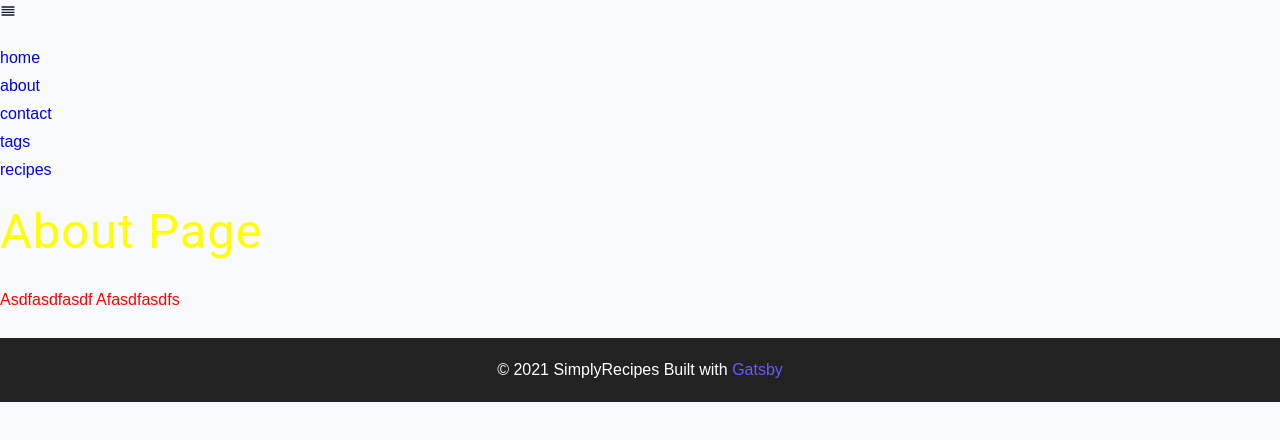
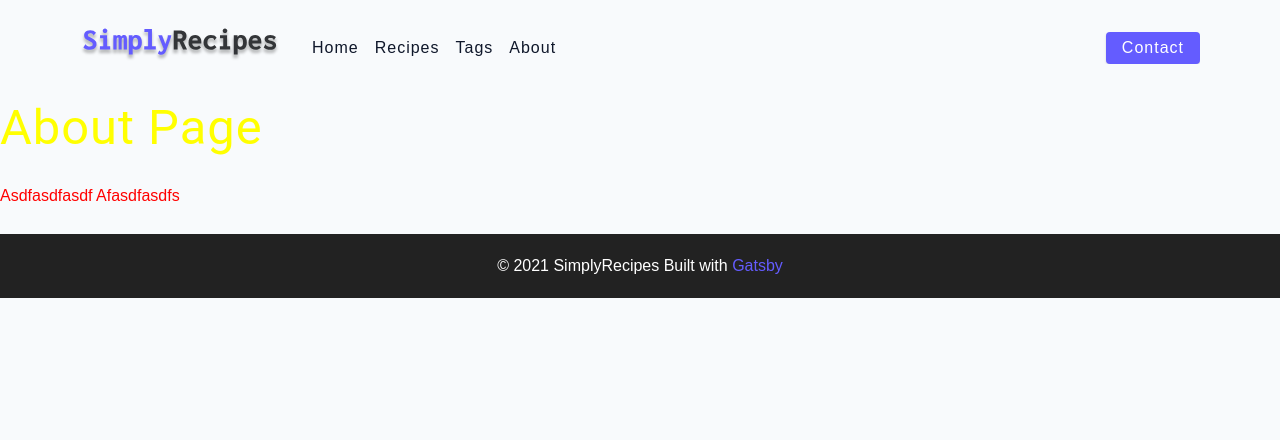
Before and after one commit to marcelo1811/gatsby-simply-recipes, a Gatsby site: page /about in a window 1280 px wide. Built offline with nearby package versions, Linux system fonts and the light colour scheme; Gatsby itself is replaced by a stand-in of ours.

Commit message:
feat: add navbar styles and links

```diff
--- a/src/components/Navbar.js
+++ b/src/components/Navbar.js
@@ -1,28 +1,44 @@
 import { Link } from "gatsby"
 import React from "react"
-import { FiAlignJustify } from "react-icons/fi"
+import { FaAlignJustify } from "react-icons/fa"
+import logo from "../assets/images/logo.svg"
 
 const Navbar = () => {
   return (
-    <nav>
-      <FiAlignJustify />
-      <ul>
-        <li>
-          <Link to="/">home</Link>
-        </li>
-        <li>
-          <Link to="/about">about</Link>
-        </li>
-        <li>
-          <Link to="/contact">contact</Link>
-        </li>
-        <li>
-          <Link to="/tags">tags</Link>
-        </li>
-        <li>
-          <Link to="/recipes">recipes</Link>
-        </li>
-      </ul>
+    <nav className="navbar">
+      <div className="nav-center">
+        <div className="nav-header">
+          <Link to="/">
+            <img src={logo} alt="simply recipes" />
+          </Link>
+          <button className="nav-btn">
+            <FaAlignJustify />
+          </button>
+        </div>
+        <div className="nav-links show-links">
+          <Link to="/" className="nav-link" activeClassName="active-link">
+            home
+          </Link>
+          <Link
+            to="/recipes"
+            className="nav-link"
+            activeClassName="active-link"
+          >
+            recipes
+          </Link>
+          <Link to="/tags" className="nav-link" activeClassName="active-link">
+            tags
+          </Link>
+          <Link to="/about" className="nav-link" activeClassName="active-link">
+            about
+          </Link>
+          <div className="nav-link contact-link">
+            <Link to="/contact" className="btn">
+              contact
+            </Link>
+          </div>
+        </div>
+      </div>
     </nav>
   )
 }
```
Also changed, not shown: src/assets/images/about.jpeg (renamed from src/assets/about.jpeg), src/assets/images/favicon.ico (renamed from src/assets/favicon.ico), src/assets/images/logo.svg (renamed from src/assets/logo.svg), src/assets/images/main.jpeg (renamed from src/assets/main.jpeg), src/assets/images/recipes/recipe-1.jpeg (renamed from src/assets/recipes/recipe-1.jpeg), src/assets/images/recipes/recipe-2.jpeg (renamed from src/assets/recipes/recipe-2.jpeg), src/assets/images/recipes/recipe-3.jpeg (renamed from src/assets/recipes/recipe-3.jpeg), src/assets/images/recipes/recipe-4.jpeg (renamed from src/assets/recipes/recipe-4.jpeg).
